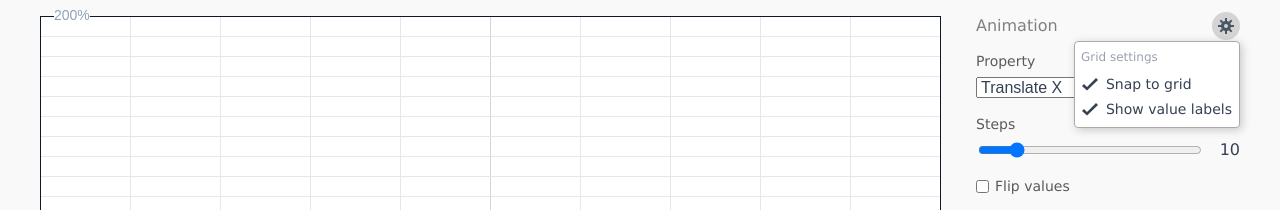
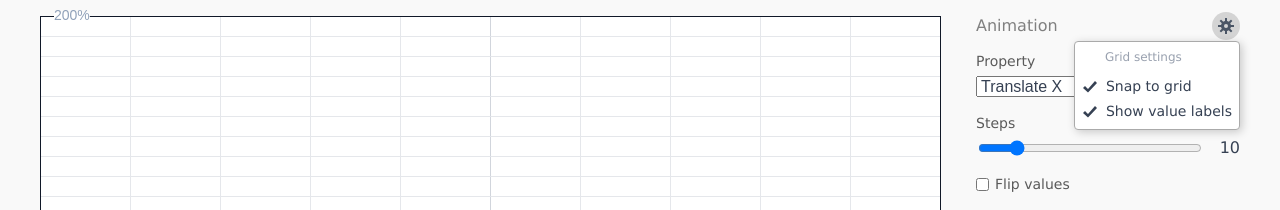
Before and after one commit to gillibrand/keyframe-click, a React (Vite) app: page / in a window 1280 px wide. Both pictures are taken after a click on the button "Settings". Shown: the top 210 px of the page. Built offline with nearby package versions, Linux system fonts and the light colour scheme.

Commit message:
Export SVG with Figma plugin and clean up menu spacing

```diff
--- a/src/components/menu/MenuItem.tsx
+++ b/src/components/menu/MenuItem.tsx
@@ -37,6 +37,8 @@ export const ToggleMenuItem = memo(function ToggleMenuItem({
 export const LabelMenuItem = memo(function LabelMenuItem({ label }: { label: string }) {
   return (
     <li className="LabelMenuItem" role="heading">
+      <span className="ToggleMenuItem__checkmark">{/* dumb spacer; not visible */}</span>
+
       <span className="LabelMenuItem__label">{label}</span>
     </li>
   );
--- a/src/components/menu/menu.css
+++ b/src/components/menu/menu.css
@@ -4,6 +4,9 @@
   color: var(--c-gray-400);
   margin: 0.325em 0.5em;
   padding-block: 0.325em;
+
+  display: flex;
+  gap: 0.5rem;
 
   &:not(:first-child) {
     padding-block-start: 0.5rem;
--- a/src/style/global.css
+++ b/src/style/global.css
@@ -136,7 +136,7 @@ input[type="checkbox"] {
 .stacked-label {
   display: grid;
   grid-template-rows: auto auto;
-  gap: 0.5rem;
+  gap: 0.4375rem;
 
   & > span {
     color: rgb(90, 90, 90);
```
Also changed, not shown: src/images/check.svg, src/images/gear.svg.
